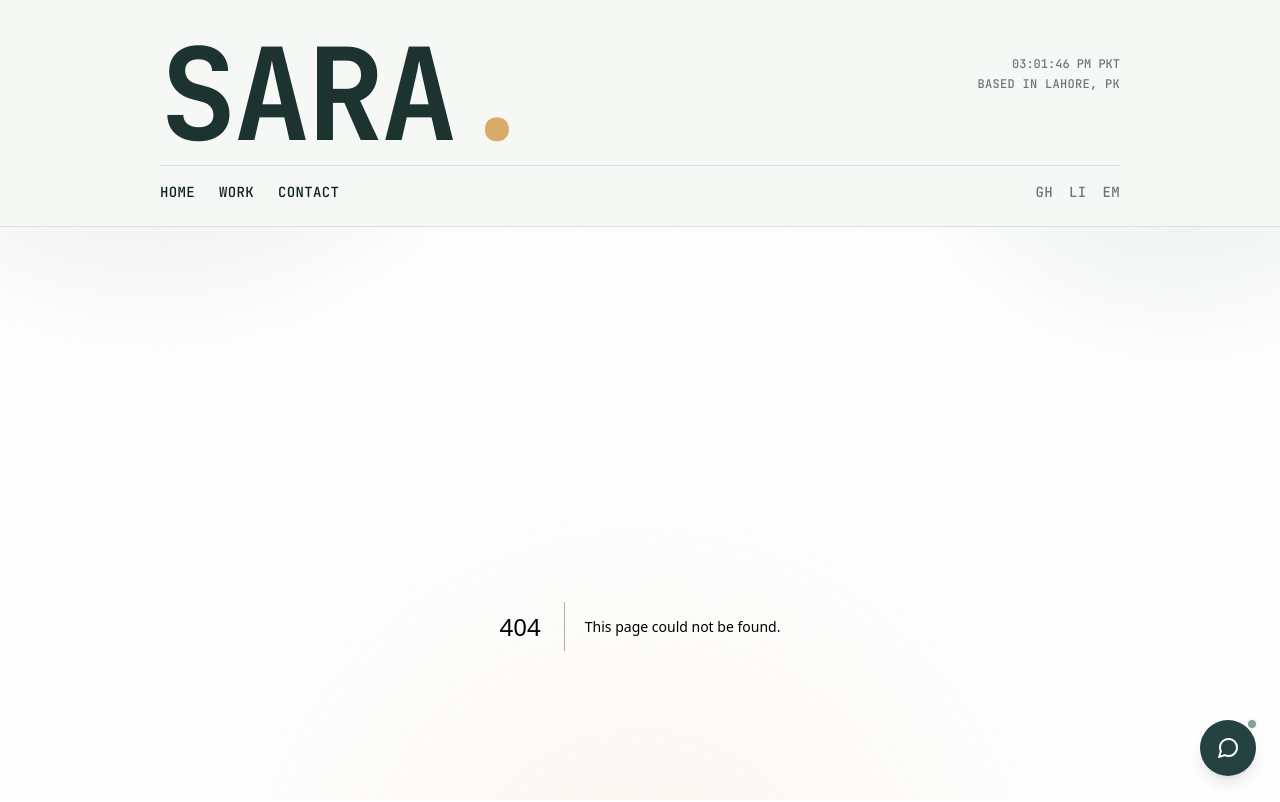
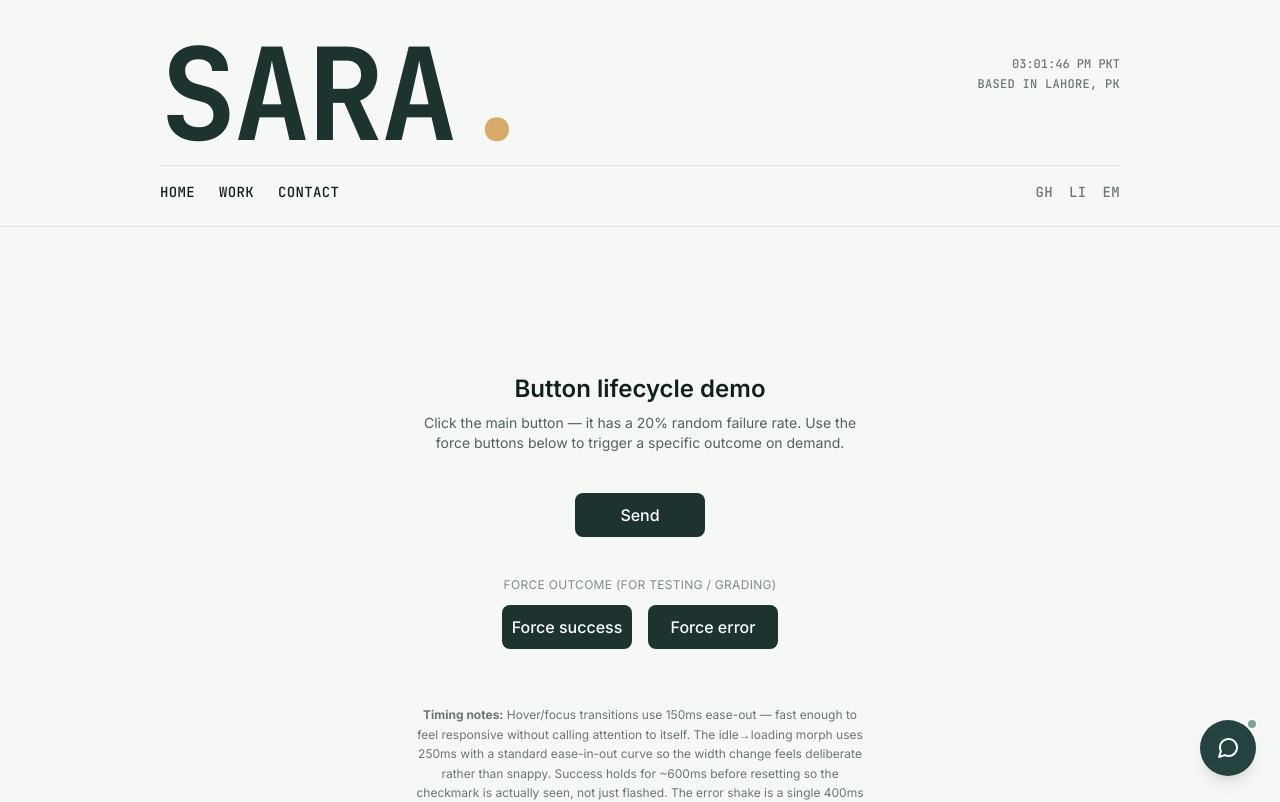
Before and after one commit to haidersara/flyrank-frontend-capstone, a Next.js app: page /button-demo in a window 1280 px wide. Before the commit this address had no page. Shown: the top 802 px of the page. Built offline with nearby package versions, Linux system fonts and the light colour scheme.

Commit message:
feat: add stateful SendButton with lifecycle animations and demo page

```diff
--- /dev/null
+++ b/app/button-demo/page.tsx
@@ -0,0 +1,73 @@
+"use client";
+
+import SendButton from "@/components/SendButton";
+
+function fakeSend(): Promise<void> {
+  return new Promise((resolve, reject) => {
+    const delay = 800 + Math.random() * 1000;
+    setTimeout(() => {
+      const shouldFail = Math.random() < 0.2; // 20% failure rate
+      shouldFail ? reject(new Error("Network error")) : resolve();
+    }, delay);
+  });
+}
+
+function fakeSendForced(outcome: "success" | "error"): Promise<void> {
+  return new Promise((resolve, reject) => {
+    setTimeout(() => {
+      outcome === "error" ? reject(new Error("Forced error")) : resolve();
+    }, 800);
+  });
+}
+
+export default function ButtonDemo() {
+  return (
+    <main
+      className="min-h-screen flex flex-col items-center justify-center gap-10 px-6"
+      style={{ background: "var(--color-bg)", color: "var(--color-text)" }}
+    >
+      <div className="text-center">
+        <h1 className="text-2xl font-semibold mb-2">Button lifecycle demo</h1>
+        <p className="text-sm opacity-70 max-w-md">
+          Click the main button — it has a 20% random failure rate. Use the
+          force buttons below to trigger a specific outcome on demand.
+        </p>
+      </div>
+
+      <SendButton onSend={fakeSend} />
+
+      <div className="flex flex-col items-center gap-3">
+        <p className="text-xs uppercase tracking-wide opacity-50">
+          Force outcome (for testing / grading)
+        </p>
+               <div className="flex gap-4">
+          <ForceButton outcome="success" />
+          <ForceButton outcome="error" />
+        </div>
+      </div>
+
+      <p className="text-xs opacity-60 max-w-md text-center leading-relaxed mt-4">
+        <strong>Timing notes:</strong> Hover/focus transitions use 150ms
+        ease-out — fast enough to feel responsive without calling attention
+        to itself. The idle→loading morph uses 250ms with a standard
+        ease-in-out curve so the width change feels deliberate rather than
+        snappy. Success holds for ~600ms before resetting so the checkmark is
+        actually seen, not just flashed. The error shake is a single 400ms
+        decaying oscillation — enough to read as "no" without feeling like a
+        glitch. All animated properties are transform/opacity (plus a
+        width transition isolated to its own timing) to stay
+        compositor-friendly, and everything is disabled or reduced to
+        near-instant feedback under prefers-reduced-motion.
+      </p>
+    </main>
+  );
+}
+
+function ForceButton({ outcome }: { outcome: "success" | "error" }) {
+  return (
+    <SendButton
+      onSend={() => fakeSendForced(outcome)}
+      idleLabel={outcome === "success" ? "Force success" : "Force error"}
+    />
+  );
+}
--- a/app/globals.css
+++ b/app/globals.css
@@ -9,6 +9,11 @@
   --color-accent-warm: #d8ab68;
   --color-white: #ffffff;
   --color-line: rgba(28, 51, 48, 0.12);
+
+  --btn-dur-hover: 150ms;
+  --btn-dur-morph: 250ms;
+  --btn-dur-hold: 600ms;
+  --btn-ease-standard: cubic-bezier(0.4, 0, 0.2, 1);
 }
 
 @theme inline {
@@ -75,6 +80,61 @@ body::after {
   mask-image: radial-gradient(ellipse 70% 60% at 50% 40%, #000 40%, transparent 85%);
 }
 
+/* --- Send button lifecycle --- */
+@keyframes btn-spin {
+  to { transform: rotate(360deg); }
+}
+
+@keyframes btn-shake {
+  10%, 90% { transform: translateX(-1px); }
+  20%, 80% { transform: translateX(2px); }
+  30%, 50%, 70% { transform: translateX(-4px); }
+  40%, 60% { transform: translateX(4px); }
+}
+
+@keyframes btn-check-in {
+  from { opacity: 0; transform: scale(0.5); }
+  to { opacity: 1; transform: scale(1); }
+}
+
+.send-btn {
+  position: relative;
+  display: inline-flex;
+  align-items: center;
+  justify-content: center;
+  overflow: hidden;
+  transition: width var(--btn-dur-morph) var(--btn-ease-standard),
+              background-color var(--btn-dur-hover) ease-out,
+              transform var(--btn-dur-hover) ease-out;
+  will-change: width, transform;
+}
+
+.send-btn:active:not(:disabled) {
+  transform: scale(0.97);
+}
+
+.send-btn__layer {
+  position: absolute;
+  inset: 0;
+  display: flex;
+  align-items: center;
+  justify-content: center;
+  transition: opacity var(--btn-dur-morph) ease-out,
+              transform var(--btn-dur-morph) ease-out;
+}
+
+.send-btn[data-state="loading"] .send-btn__spinner {
+  animation: btn-spin 800ms linear infinite;
+}
+
+.send-btn[data-state="error"] {
+  animation: btn-shake 400ms var(--btn-ease-standard);
+}
+
+.send-btn[data-state="success"] .send-btn__icon {
+  animation: btn-check-in 200ms ease-out;
+}
+
 @media (prefers-reduced-motion: reduce) {
   *,
   *::before,
@@ -84,4 +144,9 @@ body::after {
     transition-duration: 0.001ms !important;
     scroll-behavior: auto !important;
   }
+
+  .send-btn[data-state="loading"] .send-btn__spinner {
+    animation: none;
+    opacity: 0.6;
+  }
 }
--- /dev/null
+++ b/components/SendButton.tsx
@@ -0,0 +1,121 @@
+"use client";
+
+import { useEffect, useRef, useState } from "react";
+
+type BtnState = "idle" | "loading" | "success" | "error";
+
+interface SendButtonProps {
+  onSend: () => Promise<void>;
+  idleLabel?: string;
+  retryLabel?: string;
+}
+
+export default function SendButton({
+  onSend,
+  idleLabel = "Send",
+  retryLabel = "Retry",
+}: SendButtonProps) {
+  const [state, setState] = useState<BtnState>("idle");
+  const resetTimer = useRef<ReturnType<typeof setTimeout> | null>(null);
+
+  useEffect(() => {
+    return () => {
+      if (resetTimer.current) clearTimeout(resetTimer.current);
+    };
+  }, []);
+
+  async function handleClick() {
+    if (state === "loading") return; // interruption guard: ignore clicks mid-flight
+
+    setState("loading");
+    try {
+      await onSend();
+      setState("success");
+      resetTimer.current = setTimeout(() => setState("idle"), 900);
+    } catch {
+      setState("error");
+    }
+  }
+
+  const label =
+    state === "loading"
+      ? "Sending…"
+      : state === "success"
+      ? "Sent"
+      : state === "error"
+      ? retryLabel
+      : idleLabel;
+
+  return (
+    <button
+      type="button"
+      className="send-btn px-6 py-2 rounded-lg font-medium min-w-[130px] h-11 focus-visible:outline focus-visible:outline-2 focus-visible:outline-offset-2"
+      style={{
+        backgroundColor:
+          state === "error"
+            ? "#b45454"
+            : state === "success"
+            ? "var(--color-accent)"
+            : "var(--color-main)",
+        color: "var(--color-white)",
+        outlineColor: "var(--color-accent-warm)",
+      }}
+      data-state={state}
+      aria-busy={state === "loading"}
+      onClick={handleClick}
+      disabled={state === "loading"}
+    >
+      <span className="sr-only" aria-live="polite">
+        {state === "loading" && "Sending message"}
+        {state === "success" && "Message sent"}
+        {state === "error" && "Send failed, retry available"}
+      </span>
+
+      <span
+        className="send-btn__layer send-btn__label"
+        style={{
+          opacity: state === "idle" || state === "error" ? 1 : 0,
+          transform:
+            state === "idle" || state === "error"
+              ? "translateY(0)"
+              : "translateY(-6px)",
+        }}
+      >
+        {label}
+      </span>
+
+      <span
+        className="send-btn__layer send-btn__spinner"
+        style={{ opacity: state === "loading" ? 1 : 0 }}
+      >
+        <svg width="18" height="18" viewBox="0 0 24 24" fill="none">
+          <circle
+            cx="12"
+            cy="12"
+            r="9"
+            stroke="currentColor"
+            strokeWidth="3"
+            strokeLinecap="round"
+            strokeDasharray="42 100"
+            opacity="0.9"
+          />
+        </svg>
+      </span>
+
+      <span
+        className="send-btn__layer send-btn__icon"
+        style={{ opacity: state === "success" ? 1 : 0 }}
+      >
+        <svg width="18" height="18" viewBox="0 0 24 24" fill="none">
+          <path
+            d="M5 13l4 4L19 7"
+            stroke="currentColor"
+            strokeWidth="3"
+            strokeLinecap="round"
+            strokeLinejoin="round"
+          />
+        </svg>
+      </span>
+    </button>
+  );
+}
```
